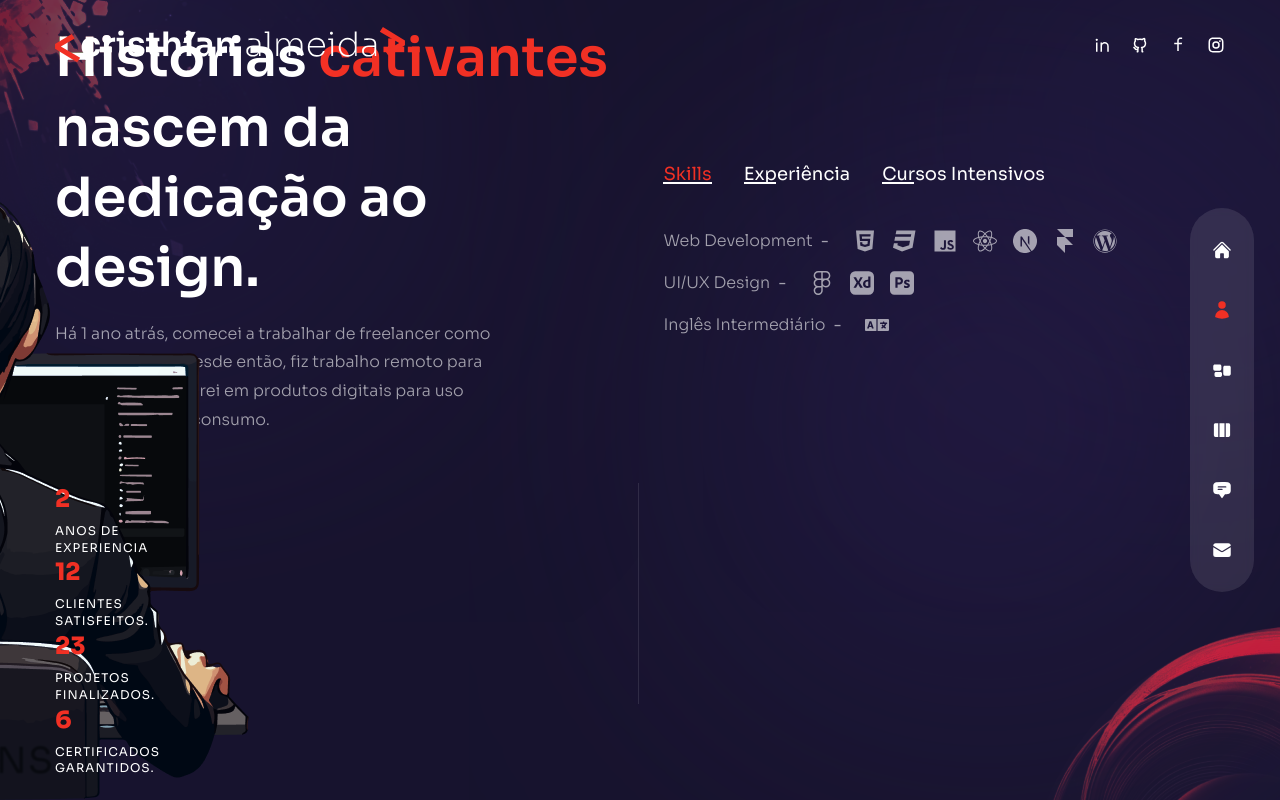
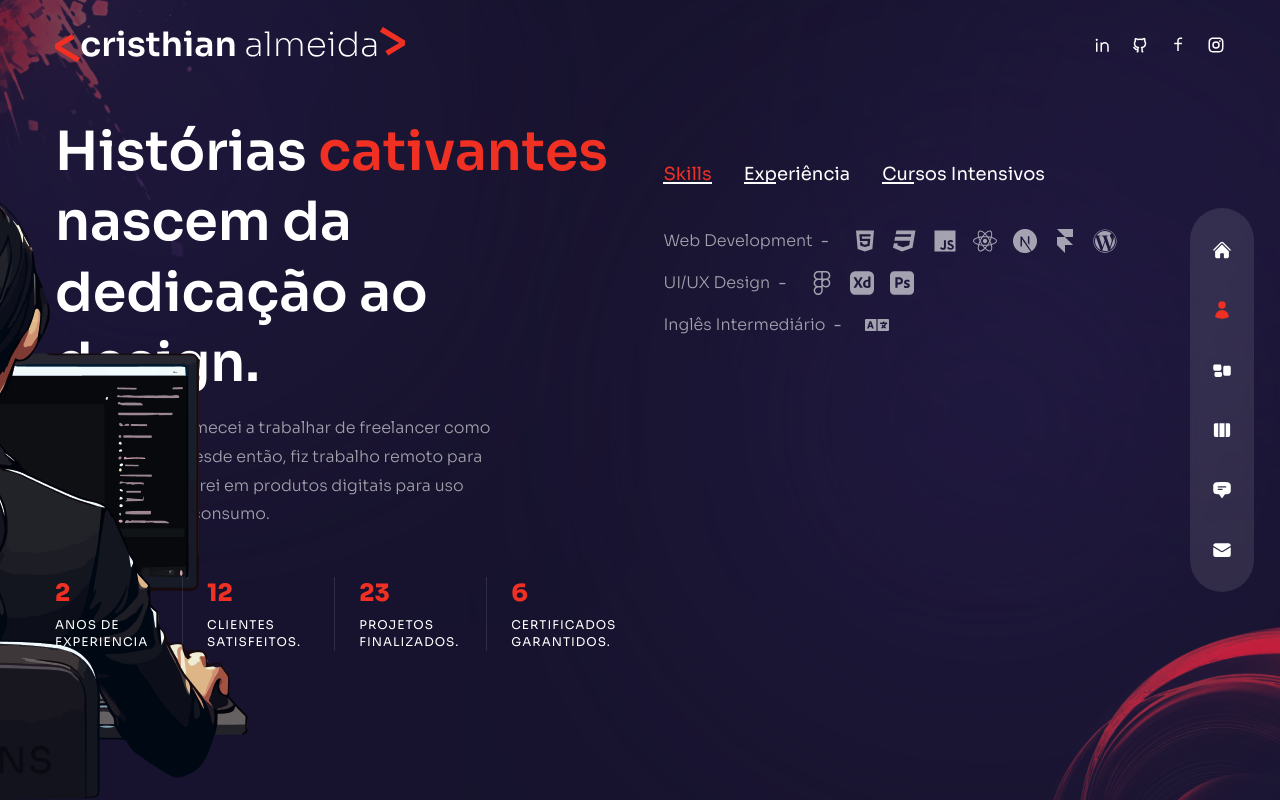
Before and after one commit to trichains/portfolio, a Next.js app: page /about in a window 1280 px wide. Built offline with nearby package versions, Linux system fonts and the light colour scheme.

Commit message:
pag sobre finalizado

```diff
--- a/pages/about/index.js
+++ b/pages/about/index.js
@@ -228,18 +228,33 @@
       <div className="container mx-auto h-full flex flex-col items-center xl:flex-row gap-x-6">
         {/* text */}
         <div className="flex-1 flex flex-col justify-center ">
-          <h2 className="h2">
+          <motion.h2
+            variants={fadeIn('right', 0.2)}
+            initial="hidden"
+            animate="show"
+            exit={'hidden'}
+            className="h2">
             Histórias <span className="text-accent">cativantes</span> nascem da
             dedicação ao design.
-          </h2>
-          <p className="max-w-[500px] mx-auto xl:mx-0 mb-6 xl:mb-12 px-2 xl:px-0">
+          </motion.h2>
+          <motion.p
+            variants={fadeIn('right', 0.4)}
+            initial="hidden"
+            animate="show"
+            exit={'hidden'}
+            className="max-w-[500px] mx-auto xl:mx-0 mb-6 xl:mb-12 px-2 xl:px-0">
             Há 1 ano atrás, comecei a trabalhar de freelancer como
             desenvolvedor. Desde então, fiz trabalho remoto para agências e
             colaborei em produtos digitais para uso empresarial e de consumo.
-          </p>
+          </motion.p>
           {/* counters */}
-          <div>
-            <div>
+          <motion.div
+            variants={fadeIn('right', 0.6)}
+            initial="hidden"
+            animate="show"
+            exit={'hidden'}
+            className="hidden md:flex md:max-w-xl xl:max-w-none mx-auto xl:mx-0 mb-8">
+            <div className="flex flex-1 xl:gap-x-6">
               {/* experience */}
               <div className="relative flex-1 after:w-[1px] after:h-full after:bg-white/10 after:absolute after:top-0 after:right-0">
                 <div className="text-2xl xl:text-4x1 font-extrabold text-accent mb-2">
@@ -277,10 +292,15 @@
                 </div>
               </div>
             </div>
-          </div>
+          </motion.div>
         </div>
         {/* info */}
-        <div className="flex flex-col w-full xl:max-w-[48%] h-[480px]">
+        <motion.div
+          variants={fadeIn('left', 0.4)}
+          initial="hidden"
+          animate="show"
+          exit={'hidden'}
+          className="flex flex-col w-full xl:max-w-[48%] h-[480px]">
           <div className="flex gap-x-4 xl:gap-x-8 mx-auto xl:mx-0 mb-4">
             {aboutData.map((item, itemIndex) => {
               return (
@@ -317,7 +337,7 @@
               );
             })}
           </div>
-        </div>
+        </motion.div>
       </div>
     </div>
   );
```
